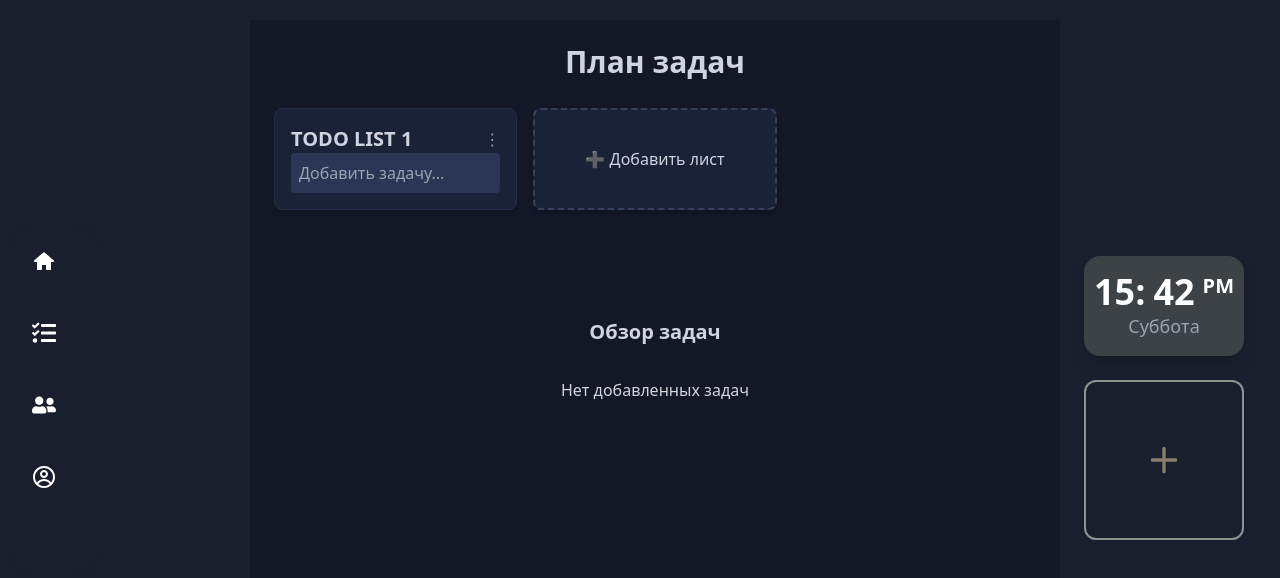
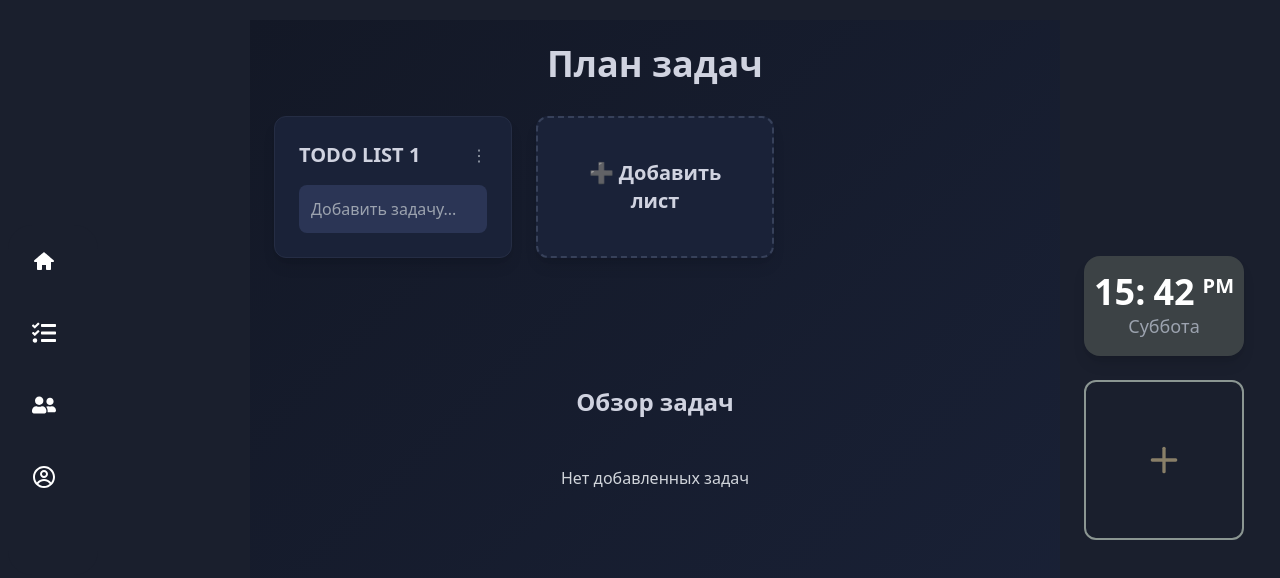
Before and after one commit to foxnaim/Agenda-client-, a Next.js app: page /pages/TaskDashboard in a window 1280 px wide. Both pictures are taken after a click on the button "➕ Добавить лист". Shown: the top 578 px of the page. Built offline with nearby package versions, Linux system fonts and the light colour scheme.

Commit message:
modified:   src/app/components/Dashboard/Dashboard12/index.tsx 	modified:   src/app/components/Dashboard/DashboardTask/index.tsx

```diff
--- a/src/app/components/Dashboard/Dashboard12/index.tsx
+++ b/src/app/components/Dashboard/Dashboard12/index.tsx
@@ -66,7 +66,9 @@ const MonthsDashboard = () => {
           ...prev,
           [listId]: {
             ...prev[listId],
-            tasks: prev[listId].tasks.map((t) => (t.id === taskId ? { ...t, title: newTitle } : t)),
+            tasks: prev[listId].tasks.map((t) =>
+              t.id === taskId ? { ...t, title: newTitle } : t
+            ),
           },
         }));
       }
@@ -90,41 +92,45 @@ const MonthsDashboard = () => {
   };
 
   return (
-    <div className="p-6 min-h-screen text-[#D0D3E0] bg-[#131826]" onClick={closeMenus}>
-      <h2 className="flex justify-center text-xl md:text-2xl lg:text-3xl font-bold mb-7">План задач</h2>
+    <div className="p-6 min-h-screen bg-gradient-to-br from-[#131826] to-[#1A2238] text-[#D0D3E0]" onClick={closeMenus}>
+      <h2 className="flex justify-center text-2xl md:text-3xl lg:text-4xl font-extrabold mb-8">План задач</h2>
       {isClient && (
-        <div className="grid grid-cols-1 sm:grid-cols-2 md:grid-cols-3 gap-4">
+        <div className="grid grid-cols-1 sm:grid-cols-2 lg:grid-cols-3 gap-6">
           {Object.entries(tasks).map(([listId, data]) => (
             <motion.div
               key={listId}
-              className="relative p-4 bg-[#1A2238] rounded-lg shadow-md border border-[#252D44]"
-              initial={{ opacity: 0, y: 10 }}
+              className="relative p-6 bg-[#1A2238] rounded-xl shadow-lg border border-[#252D44] hover:shadow-2xl transition-shadow duration-300"
+              initial={{ opacity: 0, y: 20 }}
               animate={{ opacity: 1, y: 0 }}
-              transition={{ duration: 0.3 }}
+              transition={{ duration: 0.4 }}
             >
-              <div className="flex justify-between items-center">
-                <h3 className="text-lg md:text-xl font-bold">{data.name}</h3>
+              <div className="flex justify-between items-center mb-4">
+                <h3 className="text-xl font-bold">{data.name}</h3>
                 <button
                   onClick={(e) => {
                     e.stopPropagation();
                     setMenuOpen(listId);
                   }}
-                  className="text-gray-400 hover:text-white"
+                  className="text-gray-400 hover:text-white transition-colors duration-200"
                 >
                   ⋮
                 </button>
                 {menuOpen === listId && (
-                  <div className="absolute right-2 top-8 bg-[#1A1F33] p-2 rounded shadow-lg z-10 flex flex-col menu">
-                    <button onClick={() => editListName(listId)} className="text-blue-400 hover:bg-[#37415A] p-1 rounded">Редактировать название</button>
-                    <button onClick={() => deleteList(listId)} className="text-red-400 hover:bg-[#37415A] p-1 rounded">Удалить лист</button>
-                    <button onClick={() => deleteTask(listId, data.tasks[0]?.id)} className="text-yellow-400 hover:bg-[#37415A] p-1 rounded">Удалить задачу</button>
-                    <button onClick={() => editTask(listId, data.tasks[0]?.id)} className="text-green-400 hover:bg-[#37415A] p-1 rounded">Редактировать задачу</button>
+                  <div className="absolute right-2 top-10 bg-[#1A1F33] p-2 rounded-lg shadow-lg z-20 flex flex-col menu">
+                    <button onClick={() => editListName(listId)} className="text-blue-400 hover:bg-[#37415A] p-1 rounded transition-colors duration-200">Редактировать название</button>
+                    <button onClick={() => deleteList(listId)} className="text-red-400 hover:bg-[#37415A] p-1 rounded transition-colors duration-200">Удалить лист</button>
+                    {data.tasks.length > 0 && (
+                      <>
+                        <button onClick={() => deleteTask(listId, data.tasks[0].id)} className="text-yellow-400 hover:bg-[#37415A] p-1 rounded transition-colors duration-200">Удалить задачу</button>
+                        <button onClick={() => editTask(listId, data.tasks[0].id)} className="text-green-400 hover:bg-[#37415A] p-1 rounded transition-colors duration-200">Редактировать задачу</button>
+                      </>
+                    )}
                   </div>
                 )}
               </div>
-              <ul>
+              <ul className="mb-4 space-y-2">
                 {data.tasks.map((task) => (
-                  <li key={task.id} className="flex items-center gap-2">
+                  <li key={task.id} className="flex items-center gap-2 p-2 bg-[#2B3555] rounded hover:bg-[#37415A] transition-colors duration-200">
                     {task.title}
                   </li>
                 ))}
@@ -139,22 +145,30 @@ const MonthsDashboard = () => {
                       ...prev,
                       [listId]: {
                         ...prev[listId],
-                        tasks: [...prev[listId].tasks, { id: uuidv4(), title: newTask[listId], completed: false }],
+                        tasks: [
+                          ...prev[listId].tasks,
+                          { id: uuidv4(), title: newTask[listId], completed: false }
+                        ],
                       },
                     }));
                     setNewTask((prev) => ({ ...prev, [listId]: "" }));
                   }
                 }}
                 placeholder="Добавить задачу..."
-                className="w-full p-2 bg-[#2B3555] rounded focus:outline-none text-sm md:text-base"
+                className="w-full p-3 bg-[#2B3555] rounded-lg focus:outline-none text-base"
               />
             </motion.div>
           ))}
-          <motion.button onClick={() => {
-            const newListId = uuidv4();
-            const newListName = `TODO LIST ${Object.keys(tasks).length + 1}`;
-            setTasks((prev) => ({ ...prev, [newListId]: { name: newListName, tasks: [] } }));
-          }} className="p-4 bg-[#1A2238] rounded-lg shadow-md hover:bg-[#2B3555] border-dashed border-2 border-[#37415A] flex justify-center items-center text-sm md:text-base">➕ Добавить лист</motion.button>
+          <motion.button
+            onClick={() => {
+              const newListId = uuidv4();
+              const newListName = `TODO LIST ${Object.keys(tasks).length + 1}`;
+              setTasks((prev) => ({ ...prev, [newListId]: { name: newListName, tasks: [] } }));
+            }}
+            className="p-6 bg-[#1A2238] rounded-xl shadow-lg hover:bg-[#2B3555] border-dashed border-2 border-[#37415A] flex justify-center items-center text-xl font-semibold transition-colors duration-300"
+          >
+            ➕ Добавить лист
+          </motion.button>
         </div>
       )}
       <DashboardOverview tasks={tasks} setTasks={setTasks} setViewMode={() => {}} />
--- a/src/app/components/Dashboard/DashboardTask/index.tsx
+++ b/src/app/components/Dashboard/DashboardTask/index.tsx
@@ -36,27 +36,27 @@ const DashboardOverview: React.FC<Props> = ({ tasks, setTasks }) => {
   };
 
   return (
-    <div className="flex justify-center items-center text-[#E2E8F0] p-2 mt-[100px]">
+    <div className="flex justify-center items-center text-[#E2E8F0] p-4 mt-28">
       <div className="w-full max-w-4xl">
-        <h2 className="text-xl font-bold mb-4 text-center text-[#D0D3E0]">
+        <h2 className="text-2xl font-extrabold mb-6 text-center text-[#D0D3E0]">
           Обзор задач
         </h2>
 
-        <div className="grid grid-cols-1 md:grid-cols-2 lg:grid-cols-3 gap-4">
+        <div className="grid grid-cols-1 md:grid-cols-2 lg:grid-cols-3 gap-6">
           {Object.entries(tasks)
             .filter(([_, data]) => data.tasks.length > 0)
             .map(([month, data]) => (
-              <div key={month} className="p-4 bg-[#1E293B] rounded-lg shadow-md">
-                <h3 className="text-lg font-bold mb-2 text-center text-[#D0D3E0]">
+              <div key={month} className="p-5 bg-[#1E293B] rounded-lg shadow-lg border border-[#273444]">
+                <h3 className="text-xl font-bold mb-3 text-center text-[#D0D3E0]">
                   {data.name || month}
                 </h3>
                 {data.tasks.map((task) => (
-                  <div key={task.id} className="flex items-center gap-2">
+                  <div key={task.id} className="flex items-center gap-3 p-2 bg-[#2C3A47] rounded hover:bg-[#374C5C] transition-colors duration-200">
                     <input
                       type="checkbox"
                       checked={task.completed}
                       onChange={() => toggleTask(month, task.id)}
-                      className="w-5 h-5 cursor-pointer"
+                      className="w-5 h-5 cursor-pointer accent-[#4FD1C5] transition-all duration-200"
                     />
                     <span className={task.completed ? "line-through text-gray-500" : "text-[#D0D3E0]"}>
                       {task.title}
@@ -68,7 +68,7 @@ const DashboardOverview: React.FC<Props> = ({ tasks, setTasks }) => {
         </div>
 
         {Object.values(tasks).every((month) => month.tasks.length === 0) && (
-          <p className="text-center text-gray-300 mt-4">Нет добавленных задач</p>
+          <p className="text-center text-gray-300 mt-6">Нет добавленных задач</p>
         )}
       </div>
     </div>
```
